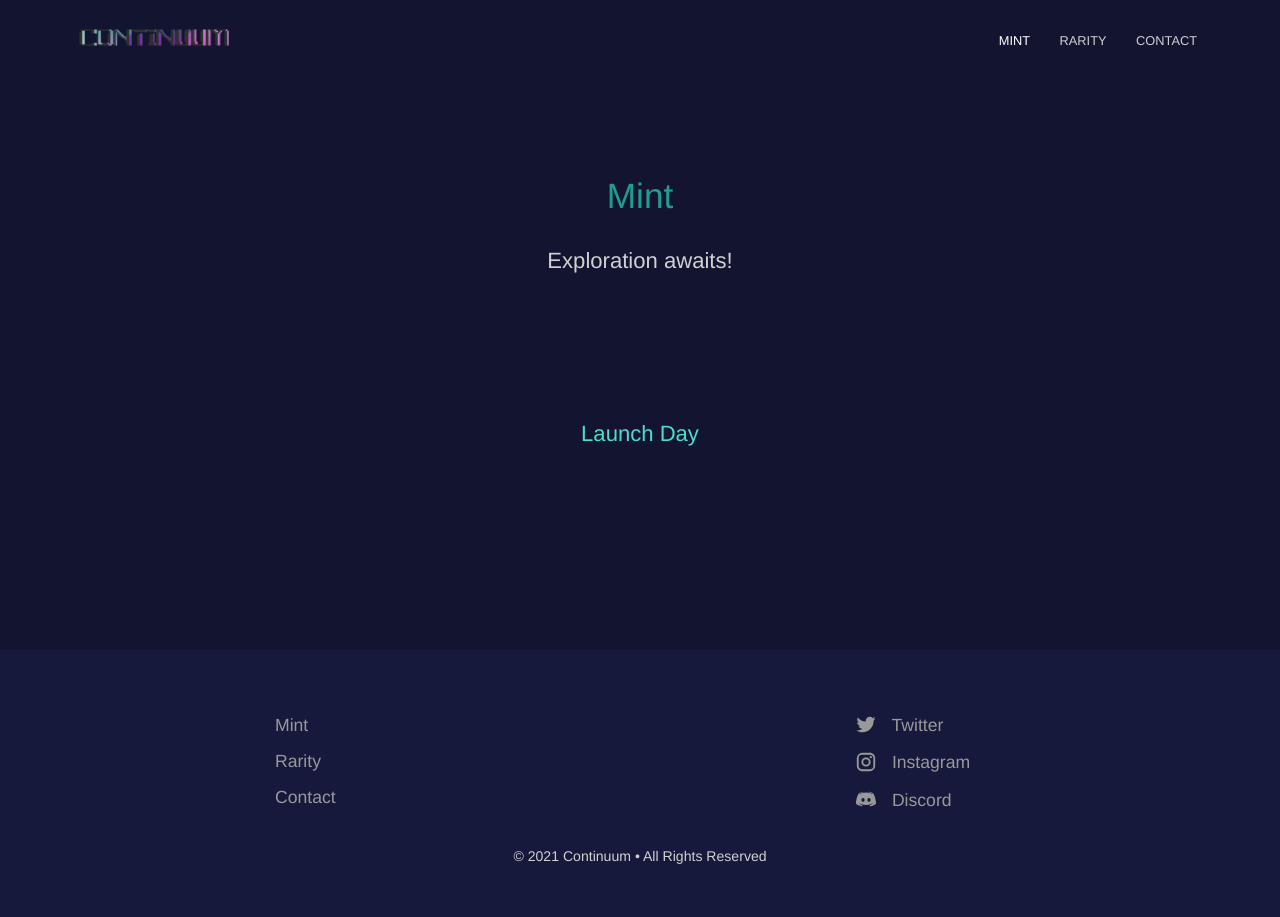
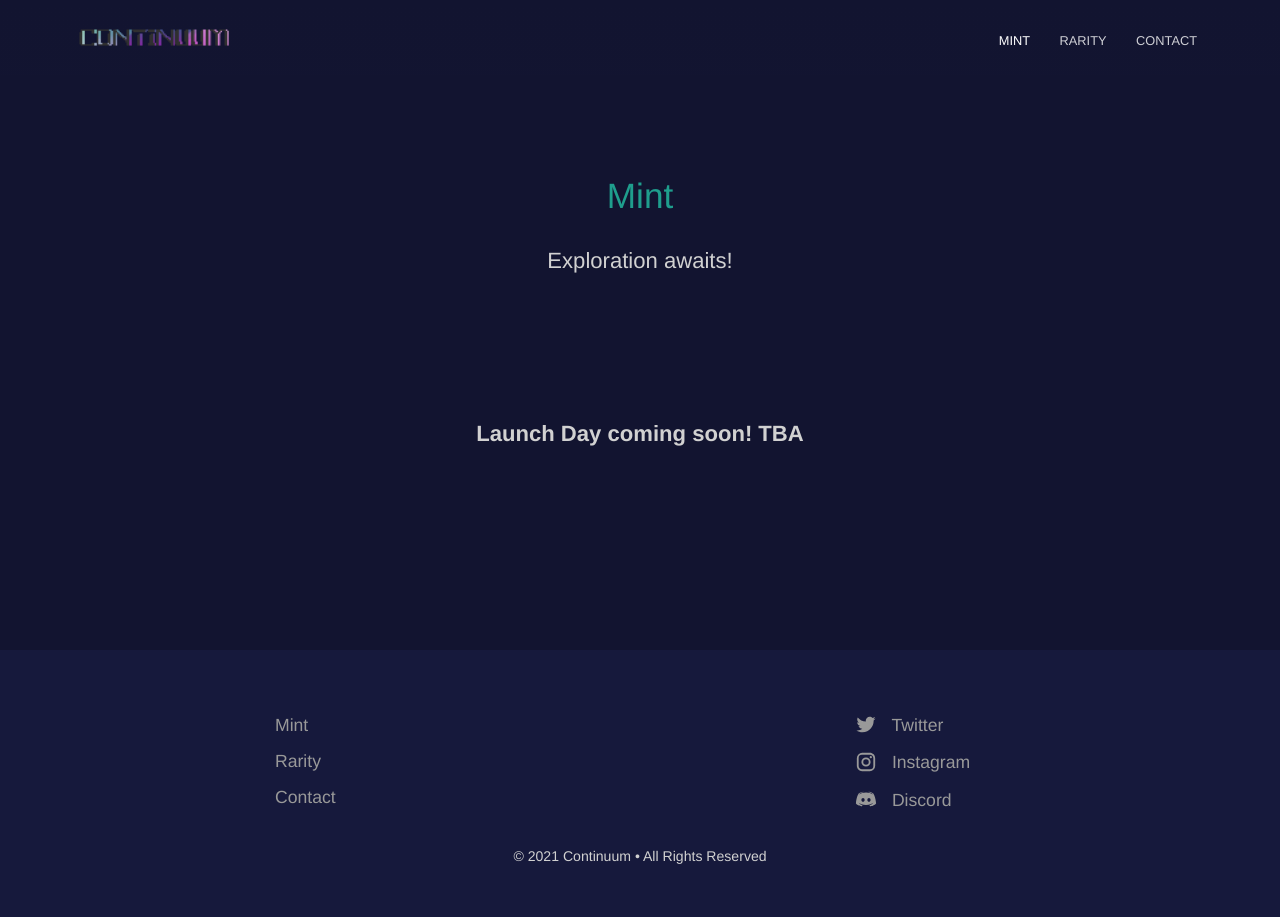
Before and after one commit to Temperedfire/continuum, a Jekyll site: the page built from mint.html, in a window 1280 px wide. Built offline with Jekyll 4.4.1, drawn with Linux system fonts in a browser that asks for light colours; a script that is not in the unit is left out.

Commit message:
mint.html Update

```diff
--- a/mint.html
+++ b/mint.html
@@ -6,9 +6,7 @@ description: >-
 
   <section>
   <div class="mint-box">
-  <p style="text-align: center;"><strong></strong>
-<script src="https://cdn.logwork.com/widget/countdown.js"></script>
-<a href="https://logwork.com/countdown-rjbr" class="countdown-timer" data-style="columns" data-timezone="America/Chicago" data-textcolor="#fafafa" data-date="2021-11-24 19:00" data-digitscolor="#fafafa" data-unitscolor="#fafafa">Launch Day</a>
+  <p style="text-align: center;"><strong>Launch Day coming soon! TBA</strong>
     </p>
   </div>
 
```
